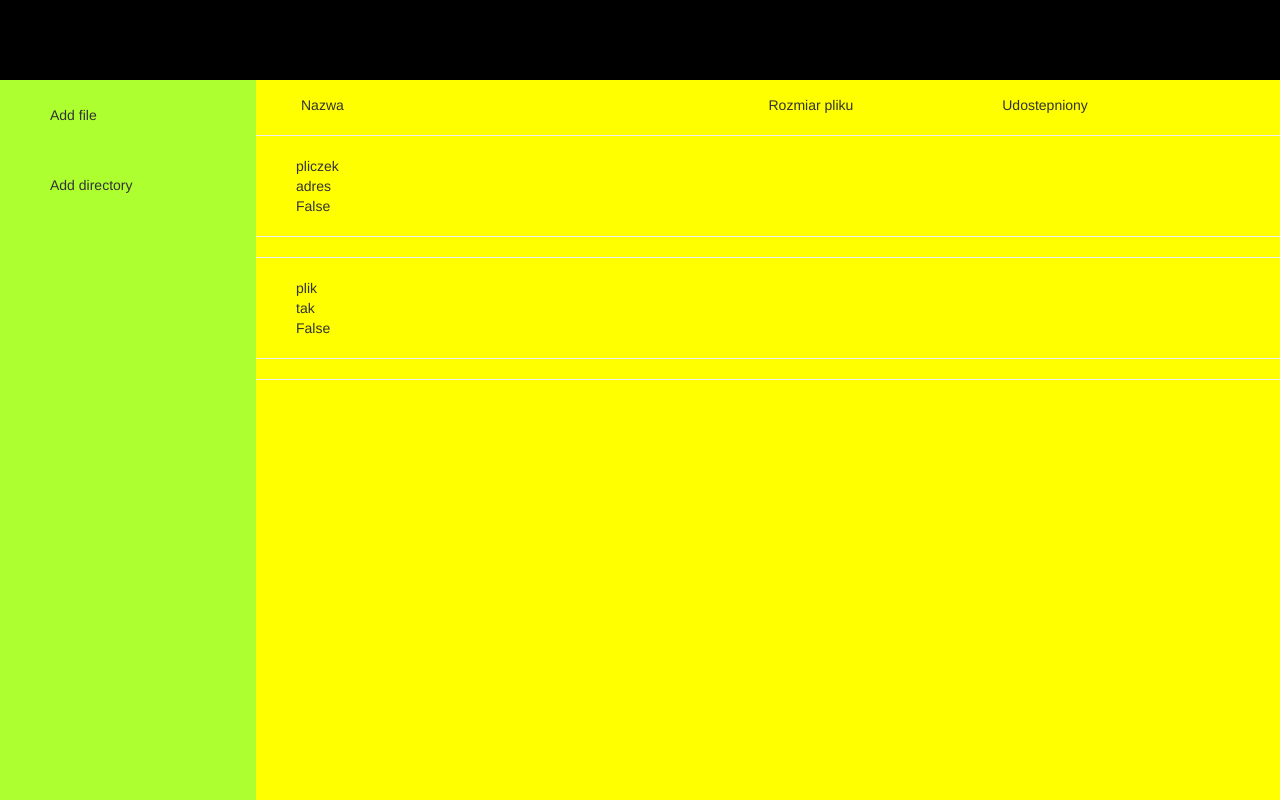
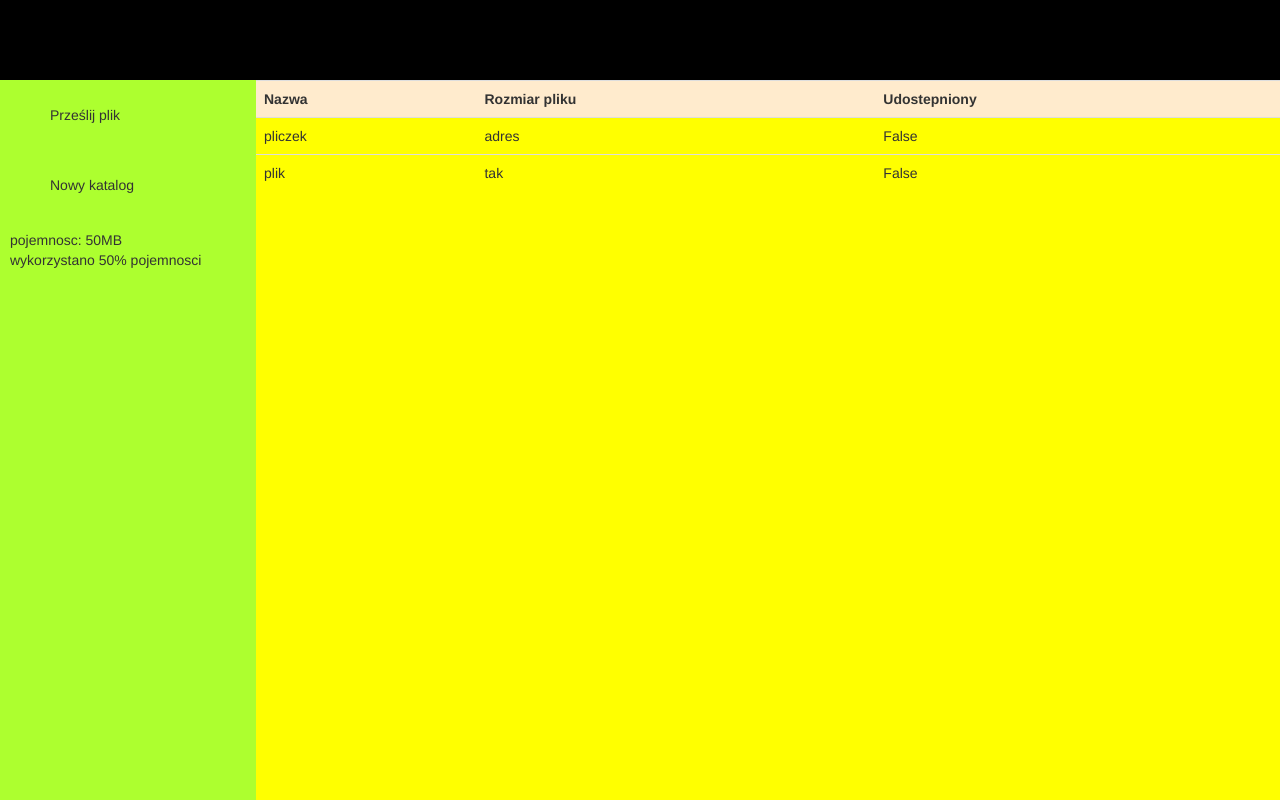
Before and after one commit to Random11211/dysk, a Django app: page /storage_control/ in a window 1280 px wide. Run offline with Django 3.2, Linux system fonts and the light colour scheme; data that the repository does not hold is empty; some libraries are stand-ins or nearby versions.

Commit message:
storage_control view changes

```diff
--- a/books/static/css/storageTemplate.css
+++ b/books/static/css/storageTemplate.css
@@ -38,35 +38,14 @@ body {
     padding: 25px 10px;
 }
 
-.table_description {
-    display: table;
-    margin: 15px 5px;
-    list-style-type: none;
-    width: inherit;
-    overflow-x: scroll;
+.table {
+    width: 100%;
 }
 
-.table_description > li {
-    float: left;
+.description {
+    background-color: blanchedalmond;
 }
 
-.file_name {
-    width: 60%;
+.space {
+    margin: 10px;
 }
-
-.file_size {
-    width: 30%;
-}
-
-.file_shared {
-    width: 10%;
-}
-
-.files_list {
-    list-style-type: none;
-}
-
-.file {
-    list-style-type: none;
-    width: inherit;
-}
--- a/templates/storage_control.html
+++ b/templates/storage_control.html
@@ -7,29 +7,33 @@
 
 {% block left_bar %}
     <ul class="menu_items">
-        <li>Add file</li>
-        <li>Add directory</li>
+        <li>Prześlij plik</li>
+        <li>Nowy katalog</li>
     </ul>
+    <div class="space">
+        <div class="drive_space">
+            pojemnosc: 50MB
+        </div>
+        <div class="left_space">
+            wykorzystano 50% pojemnosci
+        </div>
+    </div>
+
 {% endblock %}
 
 {% block files_list %}
-        <ul class="table_description">
-            <li class="file_name" role="presentation">Nazwa</li>
-            <li class="file_size" role="presentation">Rozmiar pliku</li>
-            <li class="file_shared" role="presentation">Udostepniony</li>
-        </ul>
-    <hr>
-
-    <div class="files_list">
-
-    {% for i in file %}
-        <ul class="file">
-            <li class="file_name">{{ i.nazwa }}</li>
-            <li class="file_size">{{ i.adres }}</li>
-            <li class="file_shared">{{ i.czy_udostepniony }}</li>
-        </ul>
-        <hr><hr>
-    {% endfor %}
-
-    </div>
+    <table class="table">
+        <tr class="description">
+            <th>Nazwa</th>
+            <th>Rozmiar pliku</th>
+            <th>Udostepniony</th>
+        </tr>
+        {% for i in file %}
+            <tr>
+                <td>{{ i.nazwa }}</td>
+                <td>{{ i.adres }}</td>
+                <td>{{ i.czy_udostepniony }}</td>
+            </tr>
+        {% endfor %}
+    </table>
 {% endblock %}
```
Also changed, not shown: db.sqlite3.
